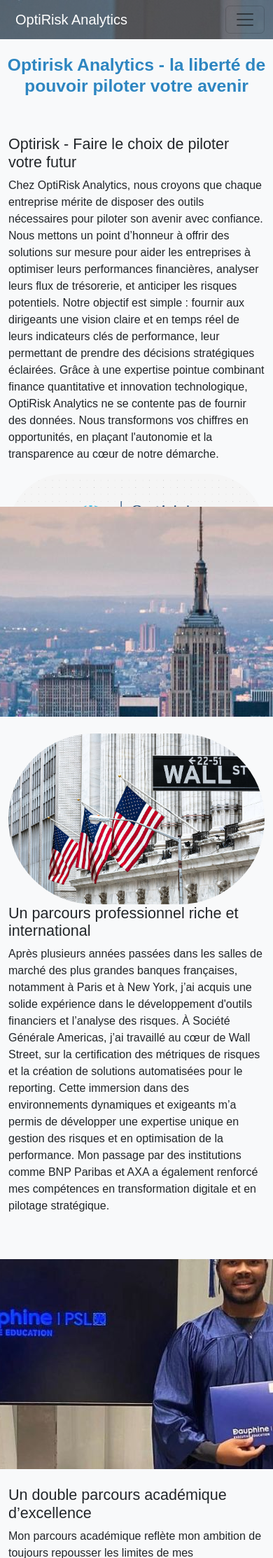
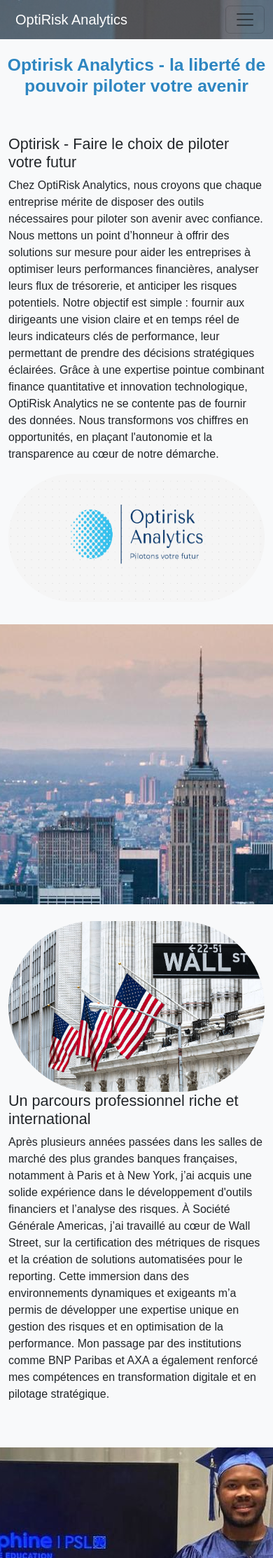
Before and after one commit to dorian68/OptiRisk_Analytics, a Django app: page /about/ in a window 390 px wide. Shown: the top 2226 px of the page at 70% size. Run offline with Django 3.2, Linux system fonts and the light colour scheme; some libraries are stand-ins or nearby versions.

Commit message:
060120254 bigmaj3

```diff
--- a/website/templates/aPropos.html
+++ b/website/templates/aPropos.html
@@ -24,7 +24,7 @@
             background-attachment: fixed;
             position: relative;
             width: 110%;
-            height: 300px;
+            height: 400px;
             zoom: 100%;
             }
 
@@ -34,15 +34,29 @@
             background-attachment: fixed;
             position: relative;
             width: 110%;
-            height: 300px;
+            height: 400px;
             zoom: 100%;
             }
+
+            .optirisk_container {
+                height: 450px;
+            }
+
+            @media (max-width: 768px) {
+            .optirisk_img {
+                height: 70%; /* Ajuste la hauteur */
+                margin-bottom: 100px;
+            }
+            .optirisk_container {
+                height: 80vh;
+            }
+        }
         </style>
         <!-- PRICING -->
-        <div class="row mt-5">
+        <div class="row my-5">
             <h2 class="text-center" style="color: #2E86C1;"><strong>Optirisk Analytics - la liberté de pouvoir piloter votre avenir</strong></h2>
         <div>
-        <div class="container mt-4" style="height: 60vh;">
+        <div class="optirisk_container container my-4">
 
             <!-- VISION OPTIRISK -->
             <div class="row row-cols-1 row-cols-lg-2 mt-5">
@@ -59,7 +73,7 @@
                         l'autonomie et la transparence au cœur de notre démarche.</p>
                 </div>
                 <div class="col mx-auto">
-                    <img src="../static/logo_optirisk_analytics.PNG" class="img-fluid rounded-pill" style="width:100%">
+                    <img src="../static/logo_optirisk_analytics.PNG" class="optirisk_img img-fluid rounded-pill" style="width:100%">
                 </div>
             </div>
             <!-- END VISION OPTIRISK -->
```
